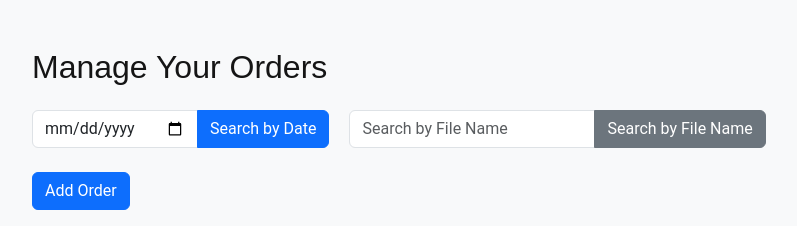
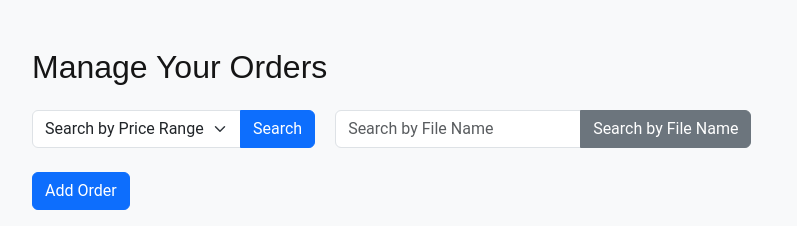
Before and after one commit to ALSABAEEI/web, a PHP site: page /Web/orders.php in a window 1280 px wide. Shown: the part 80-306 px from the top of the page, without its empty margins (50-847 px from the left). Run offline with PHP 8.4, Linux system fonts and the light colour scheme; a user stored in the database is signed in; data comes from the database, SQL or seed files in the repository.

Commit message:
modified:   orders.php 	new file:   uploaded_file/a.pdf

```diff
--- a/orders.php
+++ b/orders.php
@@ -84,10 +84,21 @@ $searchQuery = "";
 $searchTerm = "";
 
 // Check for search parameters
-if (!empty($_GET['search_date'])) {
-    $searchDate = $_GET['search_date'];
-    $searchQuery = " AND o.Date = ?";
-    $searchTerm = $searchDate;
+if (!empty($_GET['price_range'])) {
+    $priceRange = $_GET['price_range'];
+    switch ($priceRange) {
+        case "below_100":
+            $searchQuery = " AND o.OrderTotal < 100";
+            break;
+        case "100_200":
+            $searchQuery = " AND o.OrderTotal BETWEEN 100 AND 200";
+            break;
+        case "above_300":
+            $searchQuery = " AND o.OrderTotal > 300";
+            break;
+        default:
+            $searchQuery = "";
+    }
 } elseif (!empty($_GET['search_file'])) {
     $searchFile = "%" . $_GET['search_file'] . "%";
     $searchQuery = " AND o.Upload_File LIKE ?";
@@ -99,7 +110,7 @@ $orderQuery = "SELECT o.OrderID, o.OrderTotal, o.OrderStatus, o.Upload_File, o.D
                WHERE o.studID = ?" . $searchQuery;
 
 $stmt = $conn->prepare($orderQuery);
-if ($searchQuery) {
+if ($searchQuery && strpos($searchQuery, "LIKE") !== false) {
     $stmt->bind_param("is", $studID, $searchTerm);
 } else {
     $stmt->bind_param("i", $studID);
@@ -165,8 +176,13 @@ $conn->close();
             <div class="mb-4">
                 <form method="GET" action="" class="d-inline-block">
                     <div class="input-group">
-                        <input type="date" name="search_date" class="form-control" placeholder="Search by Date">
-                        <button type="submit" class="btn btn-primary">Search by Date</button>
+                        <select name="price_range" class="form-select">
+                            <option value="" selected disabled>Search by Price Range</option>
+                            <option value="below_100">Below $100</option>
+                            <option value="100_200">$100 - $200</option>
+                            <option value="above_300">Above $300</option>
+                        </select>
+                        <button type="submit" class="btn btn-primary">Search</button>
                     </div>
                 </form>
                 <form method="GET" action="" class="d-inline-block ms-3">
```
Also changed, not shown: 1 other file.
